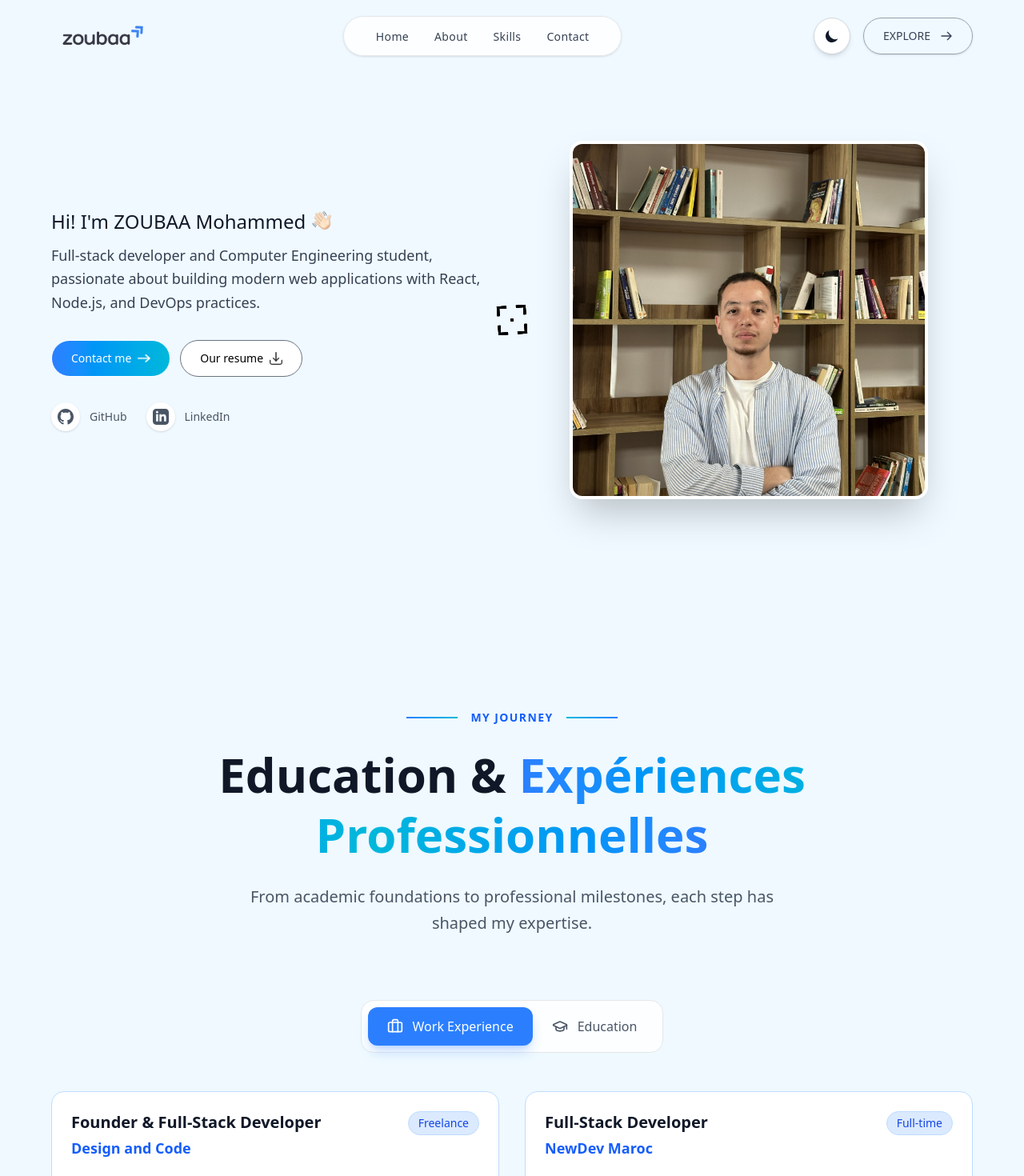
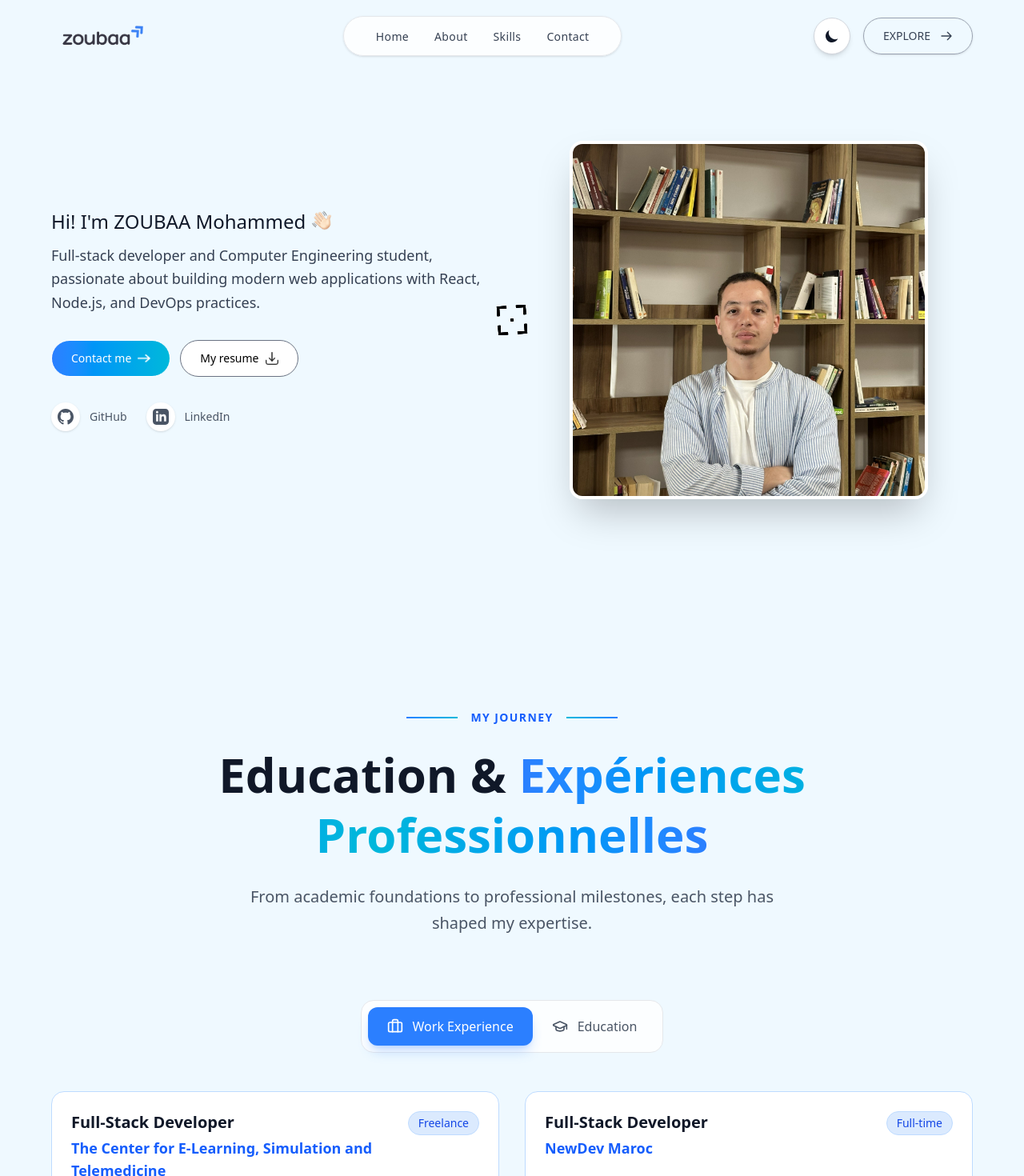
Before and after one commit to zoubaax/zoubaa, a React (Vite) app: page / in a window 1280 px wide. Shown: the top 1470 px of the page at 80% size. Built offline with nearby package versions, Linux system fonts and the light colour scheme.

Commit message:
My resume

```diff
--- a/src/components/About.jsx
+++ b/src/components/About.jsx
@@ -67,8 +67,8 @@ const WorkHistory = ({ drakeMode }) => {
 
   const experiences = [
         {
-      role: "Founder & Full-Stack Developer",
-      company: "Design and Code",
+      role: " Full-Stack Developer",
+      company: "The Center for E-Learning, Simulation and Telemedicine",
       duration: "Jan 2023 — Present",
       location: "Remote",
       description: "Development of a Python e-learning platform with React.js, Tailwind CSS, Express.js and PostgreSQL; integration of interactive features (quiz, exercises, animations) and collaborative management via GitHub.",
--- a/src/components/Home.jsx
+++ b/src/components/Home.jsx
@@ -3,6 +3,7 @@ import zoubaaImage from '../assets/img/zoubaa2.jpg';
 import handIcon from '../assets/img/hand-icon.png';
 import rightArrow from '../assets/img/right-arrow-white.png';
 import downloadIcon from '../assets/img/download-icon.png';
+import resumePDF from '../assets/img/ZOUBAA-Mohammed.pdf';
 const scrollToSection = (e, sectionId) => {
   e.preventDefault();
   const element = document.getElementById(sectionId);
@@ -41,8 +42,7 @@ export default function App({ drakeMode }) {
         <div className="w-full md:w-1/2 space-y text-center md:text-left order-2 md:order-1">
           {/* Name Section */}
           <div className="cursor-target">
-            <h1 className={`flex items-end justify-center md:justify-start gap-2 text-xl md:text-2xl mb-3 font-medium ${
-              drakeMode ? 'text-white' : 'text-gray-900'
+            <h1 className={`flex items-end justify-center md:justify-start gap-2 text-xl md:text-2xl mb-3 font-medium ${drakeMode ? 'text-white' : 'text-gray-900'
               }`}>
               Hi! I'm ZOUBAA Mohammed
               <img
@@ -55,8 +55,7 @@ export default function App({ drakeMode }) {
 
           {/* Title Section */}
           <div className="cursor-target">
-            <p className={`max-w-3xl mx-auto md:mx-0 text-lg leading-relaxed ${
-              drakeMode ? 'text-gray-300' : 'text-gray-700'
+            <p className={`max-w-3xl mx-auto md:mx-0 text-lg leading-relaxed ${drakeMode ? 'text-gray-300' : 'text-gray-700'
               }`}>
               Full-stack developer and Computer Engineering student, passionate about building modern web applications with React, Node.js, and DevOps practices.
             </p>
@@ -77,14 +76,18 @@ export default function App({ drakeMode }) {
               />
             </a>
 
-            <button className="cursor-target px-6 py-3 border rounded-full border-gray-500 flex items-center gap-2 bg-white hover:bg-gray-100 transition-all duration-300 font-medium group transform hover:-translate-y-0.5 text-sm">
-              Our resume
+            <a
+              href={resumePDF}
+              download="ZOUBAA-Mohammed-Resume.pdf"
+              className="cursor-target px-6 py-3 border rounded-full border-gray-500 flex items-center gap-2 bg-white hover:bg-gray-100 transition-all duration-300 font-medium group transform hover:-translate-y-0.5 text-sm"
+            >
+              My resume
               <img
                 src={downloadIcon}
                 alt=""
                 className="w-4 group-hover:translate-y-1 transition-transform"
               />
-            </button>
+            </a>
           </div>
 
           {/* Social Links */}
@@ -92,7 +95,7 @@ export default function App({ drakeMode }) {
             <a href="https://github.com/zoubaax" className="cursor-target text-gray-600 hover:text-blue-500 transition-all duration-300 flex items-center gap-3 group transform hover:-translate-y-0.5">
               <div className="p-2 rounded-full bg-white group-hover:bg-blue-50 group-hover:shadow-blue-200 shadow-sm group-hover:shadow-md transition-all duration-300">
                 <svg className="w-5 h-5 group-hover:text-blue-500 transition-colors duration-300" fill="currentColor" viewBox="0 0 24 24">
-        <path d="M12 0c-6.626 0-12 5.373-12 12 0 5.302 3.438 9.8 8.207 11.387.599.111.793-.261.793-.577v-2.234c-3.338.726-4.033-1.416-4.033-1.416-.546-1.387-1.333-1.756-1.333-1.756-1.089-.745.083-.729.083-.729 1.205.084 1.839 1.237 1.839 1.237 1.07 1.834 2.807 1.304 3.492.997.107-.775.418-1.305.762-1.604-2.665-.305-5.467-1.334-5.467-5.931 0-1.311.469-2.381 1.236-3.221-.124-.303-.535-1.524.117-3.176 0 0 1.008-.322 3.301 1.23.957-.266 1.983-.399 3.003-.404 1.02.005 2.047.138 3.006.404 2.291-1.552 3.297-1.23 3.297-1.23.653 1.653.242 2.874.118 3.176.77.84 1.235 1.911 1.235 3.221 0 4.609-2.807 5.624-5.479 5.921.43.372.823 1.102.823 2.222v3.293c0 .319.192.694.801.576 4.765-1.589 8.199-6.086 8.199-11.386 0-6.627-5.373-12-12-12z"/>
+                  <path d="M12 0c-6.626 0-12 5.373-12 12 0 5.302 3.438 9.8 8.207 11.387.599.111.793-.261.793-.577v-2.234c-3.338.726-4.033-1.416-4.033-1.416-.546-1.387-1.333-1.756-1.333-1.756-1.089-.745.083-.729.083-.729 1.205.084 1.839 1.237 1.839 1.237 1.07 1.834 2.807 1.304 3.492.997.107-.775.418-1.305.762-1.604-2.665-.305-5.467-1.334-5.467-5.931 0-1.311.469-2.381 1.236-3.221-.124-.303-.535-1.524.117-3.176 0 0 1.008-.322 3.301 1.23.957-.266 1.983-.399 3.003-.404 1.02.005 2.047.138 3.006.404 2.291-1.552 3.297-1.23 3.297-1.23.653 1.653.242 2.874.118 3.176.77.84 1.235 1.911 1.235 3.221 0 4.609-2.807 5.624-5.479 5.921.43.372.823 1.102.823 2.222v3.293c0 .319.192.694.801.576 4.765-1.589 8.199-6.086 8.199-11.386 0-6.627-5.373-12-12-12z" />
                 </svg>
               </div>
               <span className="text-sm font-medium">GitHub</span>
@@ -101,7 +104,7 @@ export default function App({ drakeMode }) {
             <a href="https://www.linkedin.com/in/zoubaa-mohammed-398266350" className="cursor-target text-gray-600 hover:text-blue-500 transition-all duration-300 flex items-center gap-3 group transform hover:-translate-y-0.5">
               <div className="p-2 rounded-full bg-white group-hover:bg-blue-50 group-hover:shadow-blue-200 shadow-sm group-hover:shadow-md transition-all duration-300">
                 <svg className="w-5 h-5 group-hover:text-blue-500 transition-colors duration-300" fill="currentColor" viewBox="0 0 24 24">
-        <path d="M19 0h-14c-2.761 0-5 2.239-5 5v14c0 2.761 2.239 5 5 5h14c2.762 0 5-2.239 5-5v-14c0-2.761-2.238-5-5-5zm-11 19h-3v-11h3v11zm-1.5-12.268c-.966 0-1.75-.79-1.75-1.764s.784-1.764 1.75-1.764 1.75.79 1.75 1.764-.783 1.764-1.75 1.764zm13.5 12.268h-3v-5.604c0-3.368-4-3.113-4 0v5.604h-3v-11h3v1.765c1.396-2.586 7-2.777 7 2.476v6.759z"/>
+                  <path d="M19 0h-14c-2.761 0-5 2.239-5 5v14c0 2.761 2.239 5 5 5h14c2.762 0 5-2.239 5-5v-14c0-2.761-2.238-5-5-5zm-11 19h-3v-11h3v11zm-1.5-12.268c-.966 0-1.75-.79-1.75-1.764s.784-1.764 1.75-1.764 1.75.79 1.75 1.764-.783 1.764-1.75 1.764zm13.5 12.268h-3v-5.604c0-3.368-4-3.113-4 0v5.604h-3v-11h3v1.765c1.396-2.586 7-2.777 7 2.476v6.759z" />
                 </svg>
               </div>
               <span className="text-sm font-medium">LinkedIn</span>
```
Also changed, not shown: 1 other file (tests, documents, lock files or other folders). Lines whose indentation alone changed are shown as unchanged.
